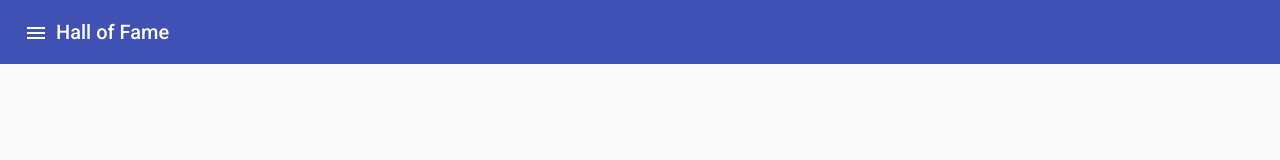
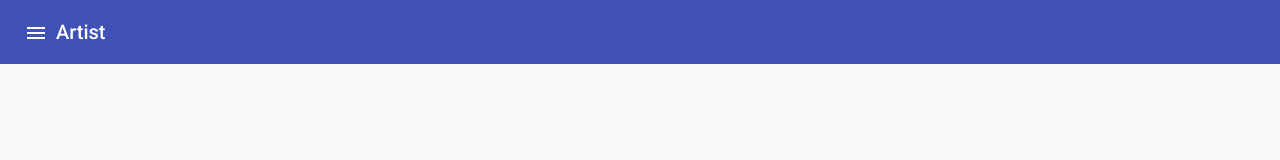
Before and after one commit to valentinlineiro/museum-frontend, an Angular app: page /artist in a window 1280 px wide. Shown: the top 160 px of the page. Built offline with nearby package versions, Linux system fonts and the light colour scheme.

Commit message:
1 file modified

```diff
--- a/src/app/features/artist/component/list/list.component.html
+++ b/src/app/features/artist/component/list/list.component.html
@@ -3,9 +3,7 @@
     <button mat-icon-button (click)="onMenu()">
       <mat-icon>menu</mat-icon>
     </button>
-    <span>Hall of Fame</span>
+    <span>Artist</span>
   </mat-toolbar>
-  <app-general-layout fxFlex [width]="90">
-
-  </app-general-layout>
+  <app-general-layout fxFlex [width]="90"> </app-general-layout>
 </div>
```
